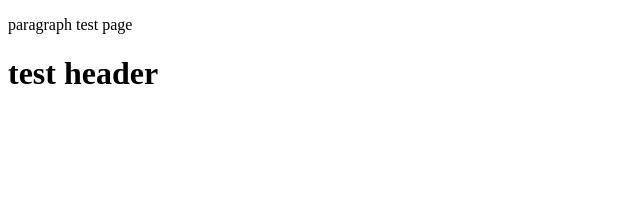
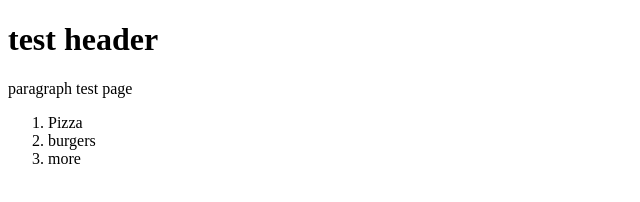
Before and after one commit to andrewreeves916/Practice-Code, a plain HTML site: page index.html in a window 1280 px wide. Shown: the whole page, without its empty margins (0-640 px from the left). Drawn offline with Linux system fonts and the light colour scheme.

Commit message:
Update index.html

```diff
--- a/index.html
+++ b/index.html
@@ -5,7 +5,12 @@
 <title>title practice page</title>
 </head>
 <body>
+  <h1>test header</h1>
 <p>paragraph test page</p>
-<h1>test header</h1>
-</body>
+  <ol>
+    <li>Pizza</li>
+    <li>burgers</li>
+    <li>more</li>
+  </ol>
+  </body>
 </html>
```
